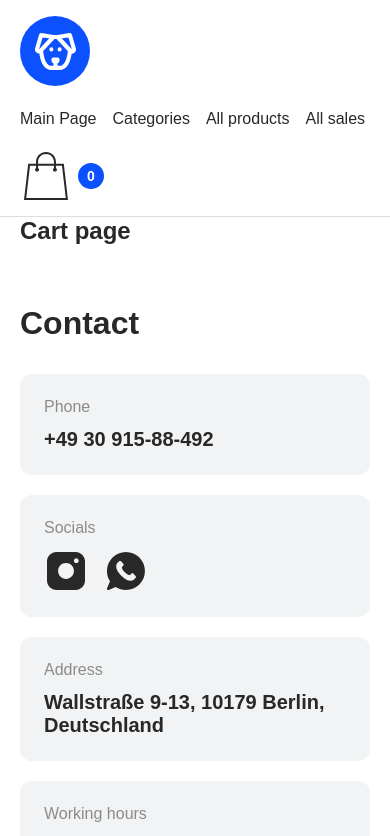
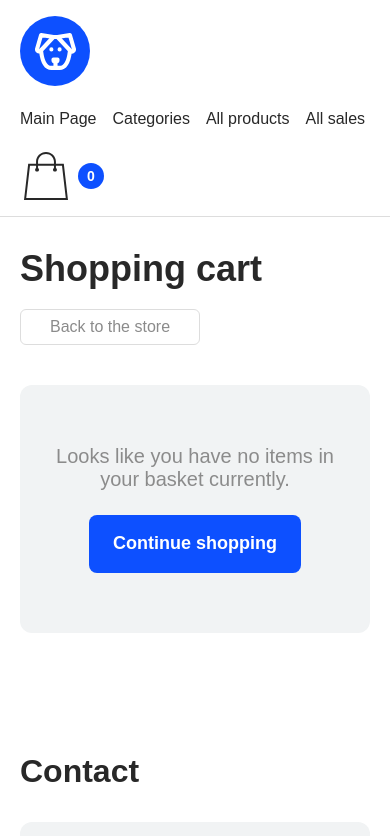
Before and after one commit to zabyz1337/pet-shop-project, a React (Vite) app: page /cart in a window 390 px wide. Shown: the top 836 px of the page. Built offline with nearby package versions, Linux system fonts and the light colour scheme.

Commit message:
build cart page

```diff
--- a/src/pages/CartPage/CartPage.jsx
+++ b/src/pages/CartPage/CartPage.jsx
@@ -1,5 +1,156 @@
+import { Link } from "react-router-dom";
+import { useDispatch, useSelector } from "react-redux";
+import {
+  incrementItem,
+  decrementItem,
+  removeFromCart,
+} from "../../app/slices/cartSlice";
+import styles from "./CartPage.module.css";
+
 function CartPage() {
-  return <div className="container pageStub">Cart page</div>;
+  const dispatch = useDispatch();
+  const cartItems = useSelector((state) => state.cart.items);
+
+  const totalCount = cartItems.reduce((sum, item) => sum + item.count, 0);
+
+  const totalPrice = cartItems.reduce((sum, item) => {
+    const price =
+      item.discont_price !== null && item.discont_price !== undefined
+        ? item.discont_price
+        : item.price;
+
+    return sum + price * item.count;
+  }, 0);
+
+  if (cartItems.length === 0) {
+    return (
+      <section className={styles.page}>
+        <div className="container">
+          <div className={styles.topRow}>
+            <h1 className={styles.title}>Shopping cart</h1>
+            <Link to="/" className={styles.backLink}>
+              Back to the store
+            </Link>
+          </div>
+
+          <div className={styles.emptyBox}>
+            <p className={styles.emptyText}>
+              Looks like you have no items in your basket currently.
+            </p>
+            <Link to="/products" className={styles.continueButton}>
+              Continue shopping
+            </Link>
+          </div>
+        </div>
+      </section>
+    );
+  }
+
+  return (
+    <section className={styles.page}>
+      <div className="container">
+        <div className={styles.topRow}>
+          <h1 className={styles.title}>Shopping cart</h1>
+          <Link to="/" className={styles.backLink}>
+            Back to the store
+          </Link>
+        </div>
+
+        <div className={styles.content}>
+          <div className={styles.items}>
+            {cartItems.map((item) => {
+              const hasDiscount =
+                item.discont_price !== null && item.discont_price !== undefined;
+
+              const currentPrice = hasDiscount
+                ? item.discont_price
+                : item.price;
+              const itemTotal = currentPrice * item.count;
+
+              return (
+                <article key={item.id} className={styles.card}>
+                  <div className={styles.imageWrapper}>
+                    <img
+                      src={`http://localhost:3333/${item.image}`}
+                      alt={item.title}
+                      className={styles.image}
+                    />
+                  </div>
+
+                  <div className={styles.info}>
+                    <div className={styles.cardHeader}>
+                      <h2 className={styles.name}>{item.title}</h2>
+
+                      <button
+                        type="button"
+                        className={styles.removeButton}
+                        onClick={() => dispatch(removeFromCart(item.id))}
+                      >
+                        ×
+                      </button>
+                    </div>
+
+                    <div className={styles.bottomRow}>
+                      <div className={styles.counter}>
+                        <button
+                          type="button"
+                          className={styles.counterButton}
+                          onClick={() => dispatch(decrementItem(item.id))}
+                        >
+                          -
+                        </button>
+
+                        <span className={styles.count}>{item.count}</span>
+
+                        <button
+                          type="button"
+                          className={styles.counterButton}
+                          onClick={() => dispatch(incrementItem(item.id))}
+                        >
+                          +
+                        </button>
+                      </div>
+
+                      <div className={styles.prices}>
+                        <span className={styles.currentPrice}>
+                          ${itemTotal.toFixed(2)}
+                        </span>
+
+                        {hasDiscount && (
+                          <span className={styles.oldPrice}>
+                            ${(item.price * item.count).toFixed(2)}
+                          </span>
+                        )}
+                      </div>
+                    </div>
+                  </div>
+                </article>
+              );
+            })}
+          </div>
+
+          <aside className={styles.summary}>
+            <h2 className={styles.summaryTitle}>Order details</h2>
+
+            <div className={styles.summaryRow}>
+              <span>{totalCount} items</span>
+            </div>
+
+            <div className={styles.totalRow}>
+              <span>Total</span>
+              <span className={styles.totalPrice}>
+                ${totalPrice.toFixed(2)}
+              </span>
+            </div>
+
+            <button type="button" className={styles.orderButton}>
+              Order
+            </button>
+          </aside>
+        </div>
+      </div>
+    </section>
+  );
 }
 
 export default CartPage;
--- /dev/null
+++ b/src/pages/CartPage/CartPage.module.css
@@ -0,0 +1,276 @@
+.page {
+  padding: 40px 0 80px;
+}
+
+.topRow {
+  display: flex;
+  align-items: center;
+  justify-content: space-between;
+  gap: 20px;
+  margin-bottom: 40px;
+}
+
+.title {
+  font-size: 64px;
+  font-weight: 700;
+  line-height: 1.1;
+  color: #282828;
+}
+
+.backLink {
+  display: inline-flex;
+  align-items: center;
+  justify-content: center;
+  min-width: 180px;
+  height: 36px;
+  padding: 0 16px;
+  border: 1px solid #dddddd;
+  border-radius: 6px;
+  color: #8b8b8b;
+  text-decoration: none;
+  font-size: 16px;
+}
+
+.content {
+  display: grid;
+  grid-template-columns: minmax(0, 1fr) 380px;
+  gap: 32px;
+  align-items: start;
+}
+
+.items {
+  display: flex;
+  flex-direction: column;
+  gap: 16px;
+}
+
+.card {
+  display: grid;
+  grid-template-columns: 200px minmax(0, 1fr);
+  border: 1px solid #dddddd;
+  border-radius: 12px;
+  overflow: hidden;
+  background: #ffffff;
+}
+
+.imageWrapper {
+  height: 180px;
+}
+
+.image {
+  width: 100%;
+  height: 100%;
+  display: block;
+  object-fit: cover;
+}
+
+.info {
+  padding: 20px 24px;
+  display: flex;
+  flex-direction: column;
+  justify-content: space-between;
+  gap: 24px;
+}
+
+.cardHeader {
+  display: flex;
+  align-items: flex-start;
+  justify-content: space-between;
+  gap: 16px;
+}
+
+.name {
+  font-size: 20px;
+  font-weight: 500;
+  color: #282828;
+}
+
+.removeButton {
+  border: none;
+  background: transparent;
+  font-size: 28px;
+  line-height: 1;
+  color: #8b8b8b;
+  cursor: pointer;
+}
+
+.bottomRow {
+  display: flex;
+  align-items: center;
+  justify-content: space-between;
+  gap: 20px;
+  flex-wrap: wrap;
+}
+
+.counter {
+  display: inline-flex;
+  align-items: center;
+  border: 1px solid #dddddd;
+  border-radius: 8px;
+  overflow: hidden;
+}
+
+.counterButton {
+  width: 58px;
+  height: 58px;
+  border: none;
+  background: #ffffff;
+  font-size: 28px;
+  color: #282828;
+  cursor: pointer;
+}
+
+.count {
+  width: 70px;
+  text-align: center;
+  font-size: 20px;
+  font-weight: 600;
+  color: #282828;
+}
+
+.prices {
+  display: flex;
+  align-items: flex-end;
+  gap: 16px;
+}
+
+.currentPrice {
+  font-size: 32px;
+  font-weight: 600;
+  color: #282828;
+}
+
+.oldPrice {
+  font-size: 20px;
+  color: #8b8b8b;
+  text-decoration: line-through;
+}
+
+.summary {
+  padding: 32px;
+  border-radius: 12px;
+  background: #f1f3f4;
+}
+
+.summaryTitle {
+  margin-bottom: 24px;
+  font-size: 32px;
+  font-weight: 700;
+  color: #282828;
+}
+
+.summaryRow {
+  margin-bottom: 24px;
+  font-size: 20px;
+  color: #8b8b8b;
+}
+
+.totalRow {
+  display: flex;
+  align-items: flex-end;
+  justify-content: space-between;
+  gap: 16px;
+  margin-bottom: 32px;
+  font-size: 28px;
+  color: #8b8b8b;
+}
+
+.totalPrice {
+  font-size: 40px;
+  font-weight: 700;
+  color: #282828;
+}
+
+.orderButton {
+  width: 100%;
+  height: 58px;
+  border: none;
+  border-radius: 8px;
+  background: #0d50ff;
+  color: #ffffff;
+  font-size: 20px;
+  font-weight: 600;
+  cursor: pointer;
+}
+
+.emptyBox {
+  padding: 60px 32px;
+  border-radius: 12px;
+  background: #f1f3f4;
+  text-align: center;
+}
+
+.emptyText {
+  margin-bottom: 24px;
+  font-size: 20px;
+  color: #8b8b8b;
+}
+
+.continueButton {
+  display: inline-flex;
+  align-items: center;
+  justify-content: center;
+  min-width: 210px;
+  height: 58px;
+  padding: 0 24px;
+  border-radius: 8px;
+  background: #0d50ff;
+  color: #ffffff;
+  text-decoration: none;
+  font-size: 18px;
+  font-weight: 600;
+}
+
+@media (max-width: 1200px) {
+  .title {
+    font-size: 48px;
+  }
+
+  .content {
+    grid-template-columns: 1fr;
+  }
+}
+
+@media (max-width: 768px) {
+  .page {
+    padding: 32px 0 60px;
+  }
+
+  .topRow {
+    flex-direction: column;
+    align-items: flex-start;
+  }
+
+  .title {
+    font-size: 36px;
+  }
+
+  .card {
+    grid-template-columns: 1fr;
+  }
+
+  .imageWrapper {
+    height: 220px;
+  }
+
+  .info {
+    padding: 16px;
+  }
+
+  .bottomRow {
+    flex-direction: column;
+    align-items: flex-start;
+  }
+
+  .summary {
+    padding: 24px 20px;
+  }
+
+  .summaryTitle {
+    font-size: 28px;
+  }
+
+  .totalPrice {
+    font-size: 32px;
+  }
+}
```
